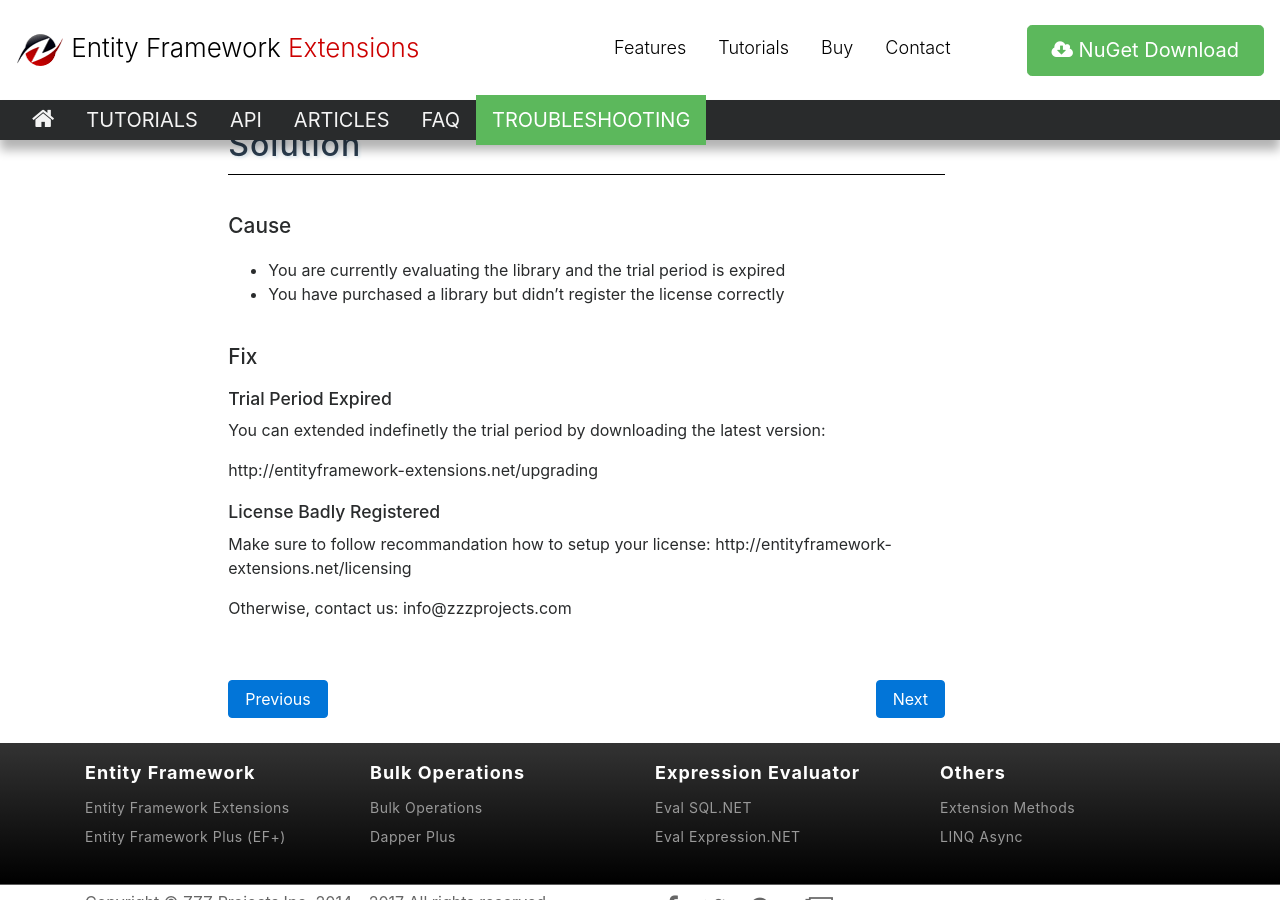
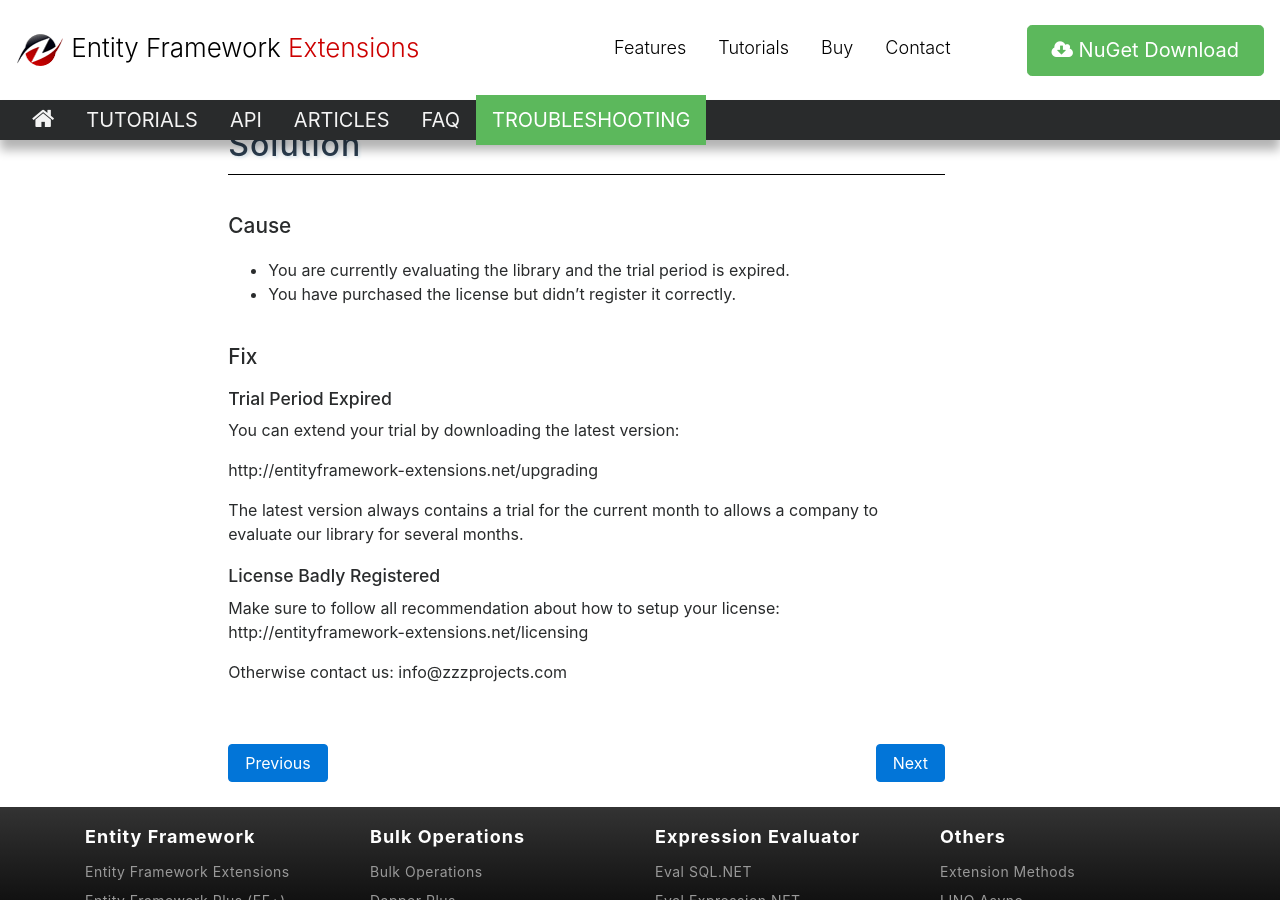
Before and after one commit to zzzprojects/EntityFramework-Extensions, a Jekyll site: the page built from docs/pages/troubleshooting/trial-period-expired-exception.md, in a window 1280 px wide and 900 px high, scrolled down 543 px. Built offline with Jekyll 4.4.1, drawn with Linux system fonts in a browser that asks for light colours; nearby versions of some CDN libraries.

Commit message:
Update trial-period-expired-exception.md

```diff
--- a/docs/pages/troubleshooting/trial-period-expired-exception.md
+++ b/docs/pages/troubleshooting/trial-period-expired-exception.md
@@ -16,20 +16,22 @@ You execute a method from the Entity Framework Extensions library, and the follo
 
 ### Cause
 
-- You are currently evaluating the library and the trial period is expired
-- You have purchased a library but didn't register the license correctly
+- You are currently evaluating the library and the trial period is expired.
+- You have purchased the license but didn't register it correctly.
 
 ### Fix
 
 #### Trial Period Expired
 
-You can extended indefinetly the trial period by downloading the latest version:
+You can extend your trial by downloading the latest version:
 
 http://entityframework-extensions.net/upgrading
 
+The latest version always contains a trial for the current month to allows a company to evaluate our library for several months.
+
 #### License Badly Registered
 
-Make sure to follow recommandation how to setup your license:
+Make sure to follow all recommendation about how to setup your license:
 http://entityframework-extensions.net/licensing
 
-Otherwise, contact us: info@zzzprojects.com
+Otherwise contact us: info@zzzprojects.com
```
